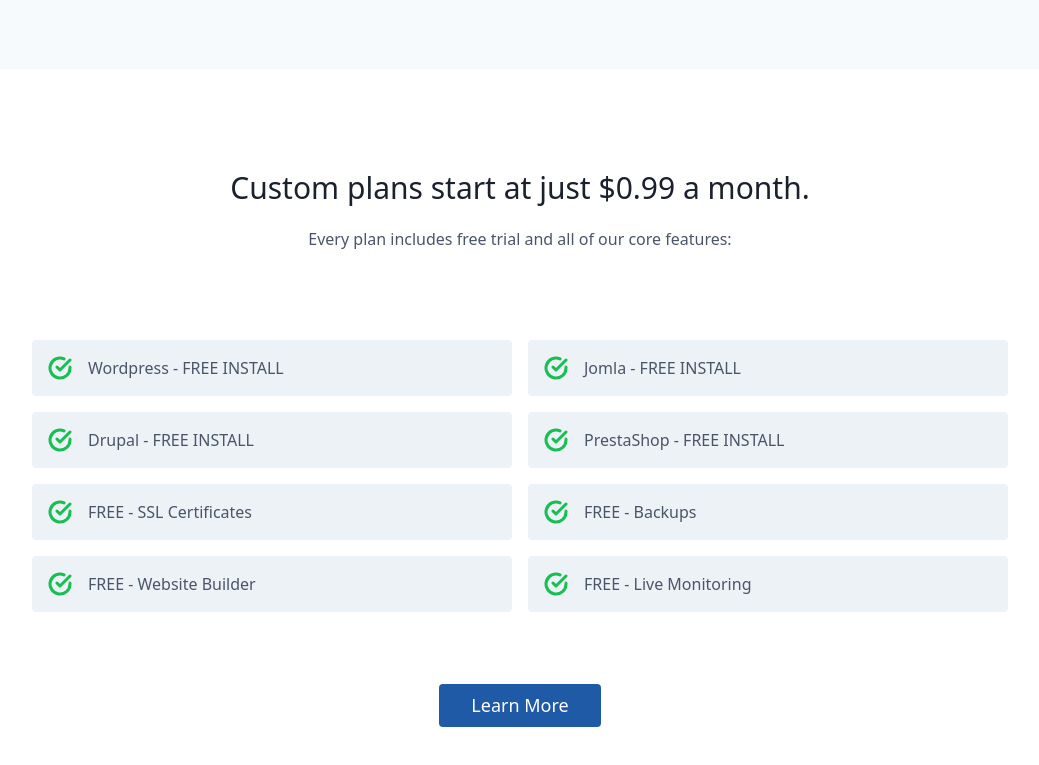
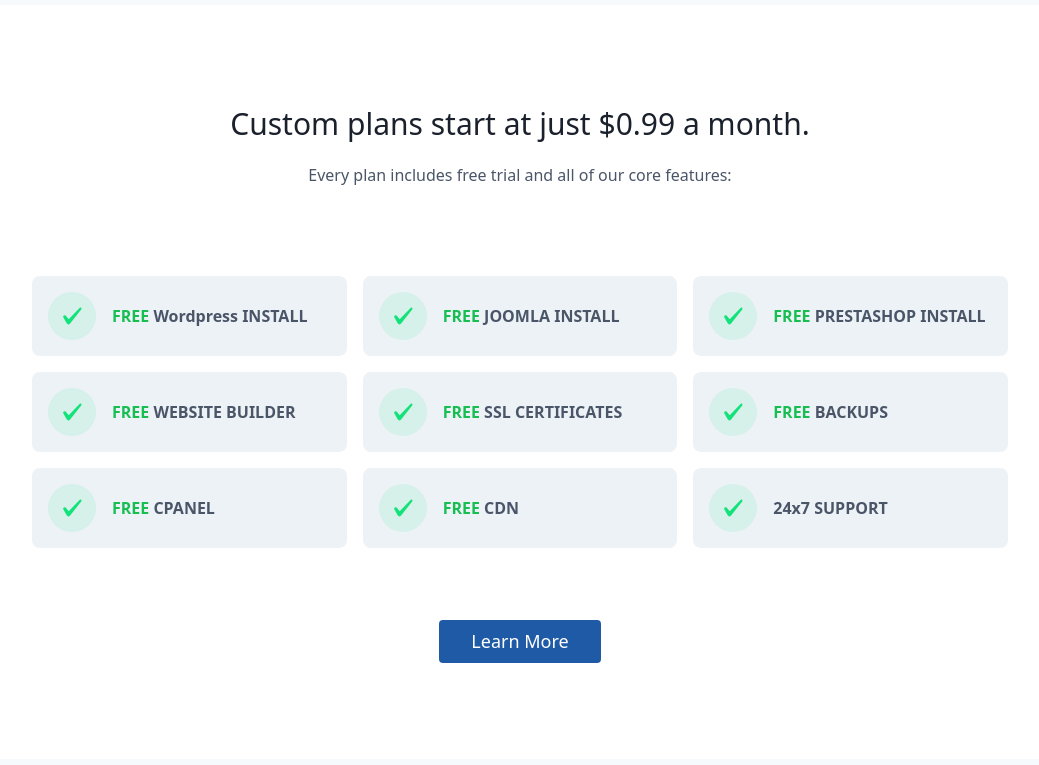
Before and after one commit to adgor/tailwind-pricing-table, a website: page public/hero.html in a window 1280 px wide. Shown: the part 2062-2827 px from the top of the page, without its empty margins (120-1159 px from the left). Drawn offline with nearby package versions, Linux system fonts and the light colour scheme; files that its build step writes are made by us from their sources.

Commit message:
custom plans

```diff
--- a/public/hero.html
+++ b/public/hero.html
@@ -410,7 +410,7 @@
   </section>
 
   <!-- Featured Domain -->
-  <section class="text-gray-700 body-font bg-gray-100 pt-16">
+  <section class="text-gray-700 body-font bg-gray-100">
     <div class="container px-5 py-16 mx-auto">
       <div class="flex flex-wrap lg:w-4/5 sm:mx-auto sm:mb-2 -mx-2">
         <div class="p-3 md:w-2/4 lg:w-1/3 w-full">
@@ -523,84 +523,122 @@
         </p>
       </div>
       <div class="flex flex-wrap lg:w-4/5 sm:mx-auto sm:mb-2 -mx-2">
-        <div class="p-2 sm:w-1/2 w-full">
-          <div class="bg-gray-200 rounded flex p-4 h-full items-center">
-            <svg fill="none" stroke="currentColor" stroke-linecap="round" stroke-linejoin="round" stroke-width="3"
-              class="text-dgreen-500 w-6 h-6 flex-shrink-0 mr-4" viewBox="0 0 24 24">
-              <path d="M22 11.08V12a10 10 0 11-5.93-9.14"></path>
-              <path d="M22 4L12 14.01l-3-3"></path>
+        <div class="p-2 w-full lg:w-1/3 ">
+          <div
+            class="bg-gray-200 rounded-lg transform hover:-translate-y-3 hover:shadow-lg transition ease-out duration-500 flex p-4 h-full items-center">
+            <svg class="w-12 sm:h-12 mr-4" viewBox="0 0 38 38" fill="none" xmlns="http://www.w3.org/2000/svg">
+              <circle cx="19" cy="19" r="19" fill="rgba(17, 226, 121, 0.1)" />
+              <path
+                d="M24.9921 12.6277L16.3921 21.4827L14.0786 18.7117C13.0587 17.8255 11.4549 18.8582 12.1841 20.1863L14.9337 25.024C15.3698 25.6148 16.3921 26.2044 17.412 25.024C17.848 24.4332 26.1574 13.9546 26.1574 13.9546C27.1785 12.7742 25.8667 11.7415 24.9921 12.6265V12.6277Z"
+                fill="#11e279" />
             </svg>
-            <span class="title-font font-medium">Wordpress - FREE INSTALL</span>
+            <span class="title-font font-bold "><span class=" text-dgreen-500">FREE</span>
+              Wordpress
+              INSTALL</span>
           </div>
         </div>
-        <div class="p-2 sm:w-1/2 w-full">
-          <div class="bg-gray-200 rounded flex p-4 h-full items-center">
-            <svg fill="none" stroke="currentColor" stroke-linecap="round" stroke-linejoin="round" stroke-width="3"
-              class="text-dgreen-500 w-6 h-6 flex-shrink-0 mr-4" viewBox="0 0 24 24">
-              <path d="M22 11.08V12a10 10 0 11-5.93-9.14"></path>
-              <path d="M22 4L12 14.01l-3-3"></path>
+        <div class="p-2 w-full lg:w-1/3 ">
+          <div
+            class="bg-gray-200 rounded-lg transform hover:-translate-y-3 hover:shadow-lg transition ease-out duration-500 flex p-4 h-full items-center">
+            <svg class="w-12 sm:h-12 mr-4" viewBox="0 0 38 38" fill="none" xmlns="http://www.w3.org/2000/svg">
+              <circle cx="19" cy="19" r="19" fill="rgba(17, 226, 121, 0.1)" />
+              <path
+                d="M24.9921 12.6277L16.3921 21.4827L14.0786 18.7117C13.0587 17.8255 11.4549 18.8582 12.1841 20.1863L14.9337 25.024C15.3698 25.6148 16.3921 26.2044 17.412 25.024C17.848 24.4332 26.1574 13.9546 26.1574 13.9546C27.1785 12.7742 25.8667 11.7415 24.9921 12.6265V12.6277Z"
+                fill="#11e279" />
             </svg>
-            <span class="title-font font-medium">Jomla - FREE INSTALL</span>
+            <span class="title-font font-bold "><span class=" text-dgreen-500">FREE</span>
+              JOOMLA INSTALL</span>
           </div>
         </div>
-        <div class="p-2 sm:w-1/2 w-full">
-          <div class="bg-gray-200 rounded flex p-4 h-full items-center">
-            <svg fill="none" stroke="currentColor" stroke-linecap="round" stroke-linejoin="round" stroke-width="3"
-              class="text-dgreen-500 w-6 h-6 flex-shrink-0 mr-4" viewBox="0 0 24 24">
-              <path d="M22 11.08V12a10 10 0 11-5.93-9.14"></path>
-              <path d="M22 4L12 14.01l-3-3"></path>
+        <div class="p-2 w-full lg:w-1/3 ">
+          <div
+            class="bg-gray-200 rounded-lg transform hover:-translate-y-3 hover:shadow-lg transition ease-out duration-500 flex p-4 h-full items-center">
+            <svg class="w-12 sm:h-12 mr-4" viewBox="0 0 38 38" fill="none" xmlns="http://www.w3.org/2000/svg">
+              <circle cx="19" cy="19" r="19" fill="rgba(17, 226, 121, 0.1)" />
+              <path
+                d="M24.9921 12.6277L16.3921 21.4827L14.0786 18.7117C13.0587 17.8255 11.4549 18.8582 12.1841 20.1863L14.9337 25.024C15.3698 25.6148 16.3921 26.2044 17.412 25.024C17.848 24.4332 26.1574 13.9546 26.1574 13.9546C27.1785 12.7742 25.8667 11.7415 24.9921 12.6265V12.6277Z"
+                fill="#11e279" />
             </svg>
-            <span class="title-font font-medium">Drupal - FREE INSTALL</span>
+            <span class="title-font font-bold "><span class=" text-dgreen-500">FREE</span>
+              PRESTASHOP INSTALL</span>
           </div>
         </div>
-        <div class="p-2 sm:w-1/2 w-full">
-          <div class="bg-gray-200 rounded flex p-4 h-full items-center">
-            <svg fill="none" stroke="currentColor" stroke-linecap="round" stroke-linejoin="round" stroke-width="3"
-              class="text-dgreen-500 w-6 h-6 flex-shrink-0 mr-4" viewBox="0 0 24 24">
-              <path d="M22 11.08V12a10 10 0 11-5.93-9.14"></path>
-              <path d="M22 4L12 14.01l-3-3"></path>
+        <div class="p-2 w-full lg:w-1/3 ">
+          <div
+            class="bg-gray-200 rounded-lg transform hover:-translate-y-3 hover:shadow-lg transition ease-out duration-500 flex p-4 h-full items-center">
+            <svg class="w-12 sm:h-12 mr-4" viewBox="0 0 38 38" fill="none" xmlns="http://www.w3.org/2000/svg">
+              <circle cx="19" cy="19" r="19" fill="rgba(17, 226, 121, 0.1)" />
+              <path
+                d="M24.9921 12.6277L16.3921 21.4827L14.0786 18.7117C13.0587 17.8255 11.4549 18.8582 12.1841 20.1863L14.9337 25.024C15.3698 25.6148 16.3921 26.2044 17.412 25.024C17.848 24.4332 26.1574 13.9546 26.1574 13.9546C27.1785 12.7742 25.8667 11.7415 24.9921 12.6265V12.6277Z"
+                fill="#11e279" />
             </svg>
-            <span class="title-font font-medium">PrestaShop - FREE INSTALL</span>
+            <span class="title-font font-bold "><span class=" text-dgreen-500">FREE</span>
+              WEBSITE BUILDER</span>
           </div>
         </div>
-        <div class="p-2 sm:w-1/2 w-full">
-          <div class="bg-gray-200 rounded flex p-4 h-full items-center">
-            <svg fill="none" stroke="currentColor" stroke-linecap="round" stroke-linejoin="round" stroke-width="3"
-              class="text-dgreen-500 w-6 h-6 flex-shrink-0 mr-4" viewBox="0 0 24 24">
-              <path d="M22 11.08V12a10 10 0 11-5.93-9.14"></path>
-              <path d="M22 4L12 14.01l-3-3"></path>
+        <div class="p-2 w-full lg:w-1/3 ">
+          <div
+            class="bg-gray-200 rounded-lg transform hover:-translate-y-3 hover:shadow-lg transition ease-out duration-500 flex p-4 h-full items-center">
+            <svg class="w-12 sm:h-12 mr-4" viewBox="0 0 38 38" fill="none" xmlns="http://www.w3.org/2000/svg">
+              <circle cx="19" cy="19" r="19" fill="rgba(17, 226, 121, 0.1)" />
+              <path
+                d="M24.9921 12.6277L16.3921 21.4827L14.0786 18.7117C13.0587 17.8255 11.4549 18.8582 12.1841 20.1863L14.9337 25.024C15.3698 25.6148 16.3921 26.2044 17.412 25.024C17.848 24.4332 26.1574 13.9546 26.1574 13.9546C27.1785 12.7742 25.8667 11.7415 24.9921 12.6265V12.6277Z"
+                fill="#11e279" />
             </svg>
-            <span class="title-font font-medium">FREE - SSL Certificates</span>
+            <span class="title-font font-bold "><span class=" text-dgreen-500">FREE</span>
+              SSL CERTIFICATES</span>
           </div>
         </div>
-        <div class="p-2 sm:w-1/2 w-full">
-          <div class="bg-gray-200 rounded flex p-4 h-full items-center">
-            <svg fill="none" stroke="currentColor" stroke-linecap="round" stroke-linejoin="round" stroke-width="3"
-              class="text-dgreen-500 w-6 h-6 flex-shrink-0 mr-4" viewBox="0 0 24 24">
-              <path d="M22 11.08V12a10 10 0 11-5.93-9.14"></path>
-              <path d="M22 4L12 14.01l-3-3"></path>
+        <div class="p-2 w-full lg:w-1/3 ">
+          <div
+            class="bg-gray-200 rounded-lg transform hover:-translate-y-3 hover:shadow-lg transition ease-out duration-500 flex p-4 h-full items-center">
+            <svg class="w-12 sm:h-12 mr-4" viewBox="0 0 38 38" fill="none" xmlns="http://www.w3.org/2000/svg">
+              <circle cx="19" cy="19" r="19" fill="rgba(17, 226, 121, 0.1)" />
+              <path
+                d="M24.9921 12.6277L16.3921 21.4827L14.0786 18.7117C13.0587 17.8255 11.4549 18.8582 12.1841 20.1863L14.9337 25.024C15.3698 25.6148 16.3921 26.2044 17.412 25.024C17.848 24.4332 26.1574 13.9546 26.1574 13.9546C27.1785 12.7742 25.8667 11.7415 24.9921 12.6265V12.6277Z"
+                fill="#11e279" />
             </svg>
-            <span class="title-font font-medium">FREE - Backups</span>
+            <span class="title-font font-bold "><span class=" text-dgreen-500">FREE</span>
+              BACKUPS</span>
           </div>
         </div>
-        <div class="p-2 sm:w-1/2 w-full">
-          <div class="bg-gray-200 rounded flex p-4 h-full items-center">
-            <svg fill="none" stroke="currentColor" stroke-linecap="round" stroke-linejoin="round" stroke-width="3"
-              class="text-dgreen-500 w-6 h-6 flex-shrink-0 mr-4" viewBox="0 0 24 24">
-              <path d="M22 11.08V12a10 10 0 11-5.93-9.14"></path>
-              <path d="M22 4L12 14.01l-3-3"></path>
+        <div class="p-2 w-full lg:w-1/3 ">
+          <div
+            class="bg-gray-200 rounded-lg transform hover:-translate-y-3 hover:shadow-lg transition ease-out duration-500 flex p-4 h-full items-center">
+            <svg class="w-12 sm:h-12 mr-4" viewBox="0 0 38 38" fill="none" xmlns="http://www.w3.org/2000/svg">
+              <circle cx="19" cy="19" r="19" fill="rgba(17, 226, 121, 0.1)" />
+              <path
+                d="M24.9921 12.6277L16.3921 21.4827L14.0786 18.7117C13.0587 17.8255 11.4549 18.8582 12.1841 20.1863L14.9337 25.024C15.3698 25.6148 16.3921 26.2044 17.412 25.024C17.848 24.4332 26.1574 13.9546 26.1574 13.9546C27.1785 12.7742 25.8667 11.7415 24.9921 12.6265V12.6277Z"
+                fill="#11e279" />
             </svg>
-            <span class="title-font font-medium">FREE - Website Builder</span>
+            <span class="title-font font-bold "><span class=" text-dgreen-500">FREE</span>
+              CPANEL</span>
           </div>
         </div>
-        <div class="p-2 sm:w-1/2 w-full">
-          <div class="bg-gray-200 rounded flex p-4 h-full items-center">
-            <svg fill="none" stroke="currentColor" stroke-linecap="round" stroke-linejoin="round" stroke-width="3"
-              class="text-dgreen-500 w-6 h-6 flex-shrink-0 mr-4" viewBox="0 0 24 24">
-              <path d="M22 11.08V12a10 10 0 11-5.93-9.14"></path>
-              <path d="M22 4L12 14.01l-3-3"></path>
+        <div class="p-2 w-full lg:w-1/3 ">
+          <div
+            class="bg-gray-200 rounded-lg transform hover:-translate-y-3 hover:shadow-lg transition ease-out duration-500 flex p-4 h-full items-center">
+            <svg class="w-12 sm:h-12 mr-4" viewBox="0 0 38 38" fill="none" xmlns="http://www.w3.org/2000/svg">
+              <circle cx="19" cy="19" r="19" fill="rgba(17, 226, 121, 0.1)" />
+              <path
+                d="M24.9921 12.6277L16.3921 21.4827L14.0786 18.7117C13.0587 17.8255 11.4549 18.8582 12.1841 20.1863L14.9337 25.024C15.3698 25.6148 16.3921 26.2044 17.412 25.024C17.848 24.4332 26.1574 13.9546 26.1574 13.9546C27.1785 12.7742 25.8667 11.7415 24.9921 12.6265V12.6277Z"
+                fill="#11e279" />
             </svg>
-            <span class="title-font font-medium">FREE - Live Monitoring</span>
+            <span class="title-font font-bold "><span class=" text-dgreen-500">FREE</span>
+              CDN</span>
+          </div>
+        </div>
+        <div class="p-2 w-full lg:w-1/3 ">
+          <div
+            class="bg-gray-200 rounded-lg transform hover:-translate-y-3 hover:shadow-lg transition ease-out duration-500 flex p-4 h-full items-center">
+            <svg class="w-12 sm:h-12 mr-4" viewBox="0 0 38 38" fill="none" xmlns="http://www.w3.org/2000/svg">
+              <circle cx="19" cy="19" r="19" fill="rgba(17, 226, 121, 0.1)" />
+              <path
+                d="M24.9921 12.6277L16.3921 21.4827L14.0786 18.7117C13.0587 17.8255 11.4549 18.8582 12.1841 20.1863L14.9337 25.024C15.3698 25.6148 16.3921 26.2044 17.412 25.024C17.848 24.4332 26.1574 13.9546 26.1574 13.9546C27.1785 12.7742 25.8667 11.7415 24.9921 12.6265V12.6277Z"
+                fill="#11e279" />
+            </svg>
+            <span class="title-font font-bold ">
+              24x7 SUPPORT</span>
           </div>
         </div>
       </div>
```
